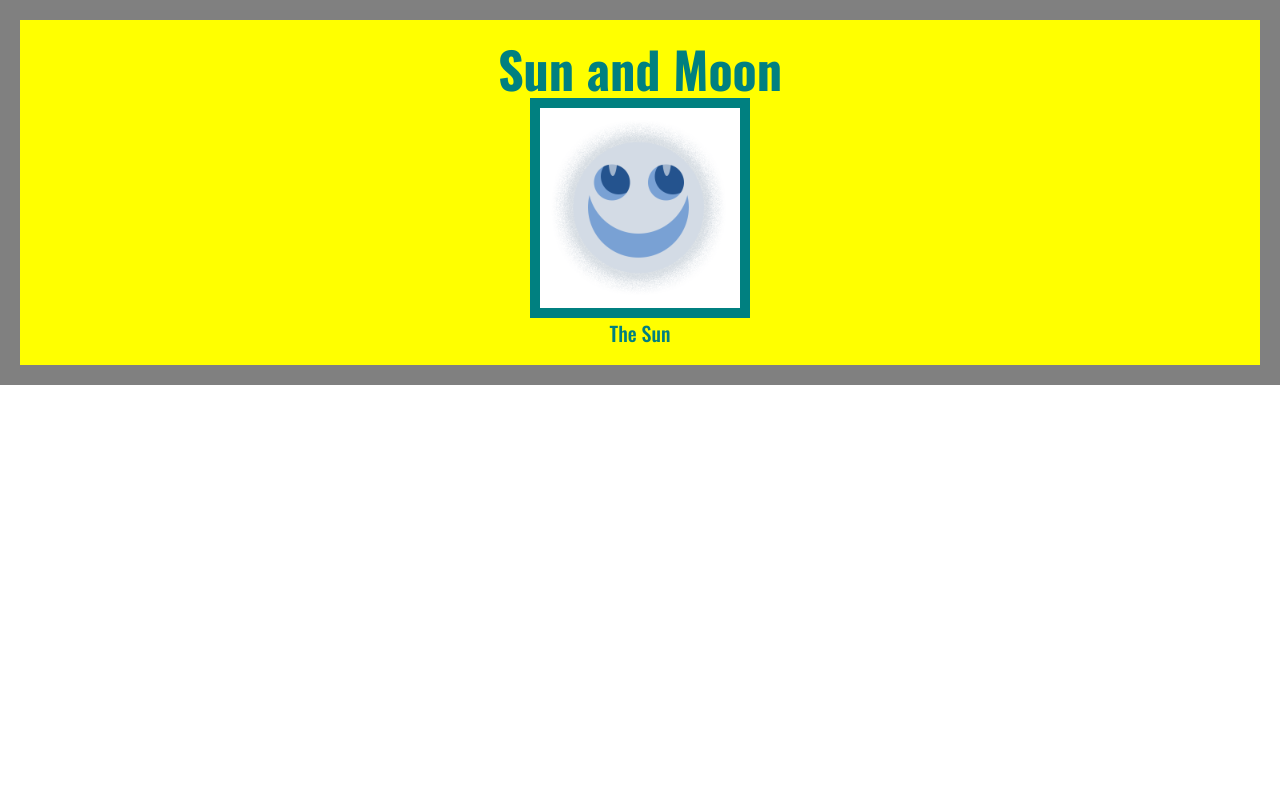
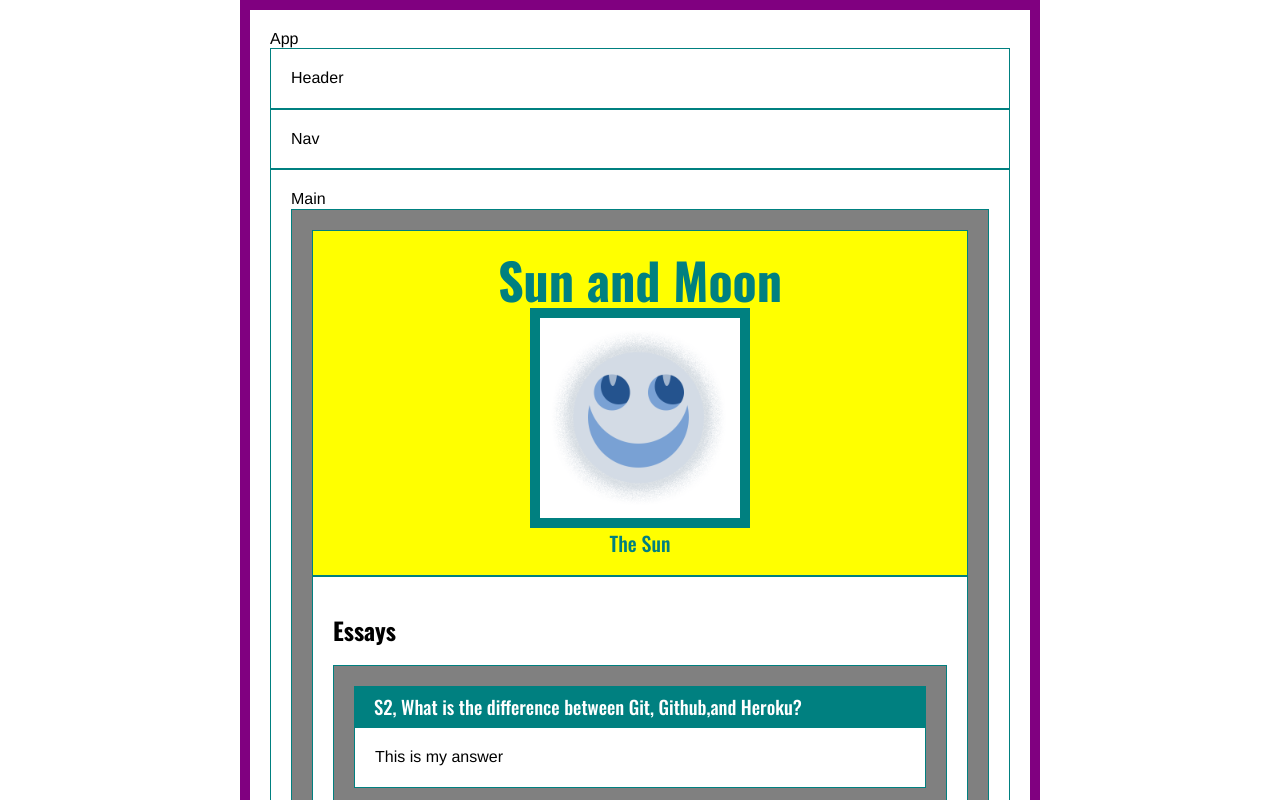
Before and after one commit to biancabonilla10/Web-1-Bonilla-Bianca-Final, a React (Create React App) app: page / in a window 1280 px wide. Shown: the top 800 px of the page. Built offline with nearby package versions, Linux system fonts and the light colour scheme.

Commit message:
Adding Single Home Page

```diff
--- /dev/null
+++ b/src/React/App.jsx
@@ -0,0 +1,34 @@
+import React from 'react';
+import styled from 'styled-components';
+
+import Header from './Layout/Header.jsx';
+import Nav from './Layout/Nav.jsx';
+import Main from './Layout/Main.jsx';
+import Footer from './Layout/Footer.jsx';
+
+const App = () => {
+
+    return (
+        <AppStyled className='App'>
+            App
+            <Header />
+            <Nav />
+            <Main />
+            <Footer />
+        </AppStyled>
+    );
+}
+
+export default App;
+
+const AppStyled = styled.div`
+    border: solid 10px purple;
+    padding: 20px;
+    max-width: 800px;
+    margin: auto;
+
+    div {
+        border: solid 1px teal;
+        padding: 20px;
+    }
+`;
--- a/src/React/Homework.jsx
+++ /dev/null
@@ -1,19 +0,0 @@
-import React from 'react';
-import styled from 'styled-components';
-
-import SunAndMoon from './SunAndMoon.jsx';
-
-const Homework = () => {
-    return (
-    <HomeworkStyled>
-        <SunAndMoon />
-        </HomeworkStyled>
-    )
-}
-
-export default Homework;
-
-const HomeworkStyled = styled.div`
-    background-color: gray;
-    padding: 20px;
-    `;
--- /dev/null
+++ b/src/React/Layout/Footer.jsx
@@ -0,0 +1,17 @@
+import React from 'react';
+import styled from 'styled-components';
+
+const Footer = () => {
+
+    return (
+        <FooterStyled className='Footer'>
+            Footer
+        </FooterStyled>
+    );
+}
+
+export default Footer;
+
+const FooterStyled = styled.div`
+
+`;
--- /dev/null
+++ b/src/React/Layout/Header.jsx
@@ -0,0 +1,17 @@
+import React from 'react';
+import styled from 'styled-components';
+
+const Header = () => {
+
+    return (
+        <HeaderStyled className='Header'>
+            Header
+        </HeaderStyled>
+    );
+}
+
+export default Header;
+
+const HeaderStyled = styled.div`
+
+`;
--- /dev/null
+++ b/src/React/Layout/Main.jsx
@@ -0,0 +1,20 @@
+import React from 'react';
+import styled from 'styled-components';
+
+import Homework from '../Homework/Homework.jsx';
+
+const Main = () => {
+
+    return (
+        <MainStyled className='Main'>
+            Main
+            <Homework />
+        </MainStyled>
+    );
+}
+
+export default Main;
+
+const MainStyled = styled.div`
+
+`;
--- /dev/null
+++ b/src/React/Layout/Nav.jsx
@@ -0,0 +1,17 @@
+import React from 'react';
+import styled from 'styled-components';
+
+const Nav = () => {
+
+    return (
+        <NavStyled className='Nav'>
+            Nav
+        </NavStyled>
+    );
+}
+
+export default Nav;
+
+const NavStyled = styled.div`
+
+`;
--- a/src/React/SunAndMoon.jsx
+++ /dev/null
@@ -1,56 +0,0 @@
-import React, { useState } from 'react';
-import styled from 'styled-components';
-
-const SunAndMoon = () => {
-
-    const [theImageSrc, theImageSrcUpdate] = useState(`assets/img/moon.png`);
-    const [theDesc, theDescUpdate] = useState('The Sun');
-
-    const changeToMoon = () => {
-        theImageSrcUpdate('/assets/img/moon.png');
-        theDescUpdate('The Moon');
-    }
-
-    const changeToSun = () => {
-        theImageSrcUpdate('/assets/img/sun.png');
-        theDescUpdate('The Sun');
-    }
-
-    return (
-    <SunAndMoonStyled>
-        <h2>Sun and Moon</h2>
-
-        <img
-        src={ theImageSrc }
-        onMouseOver={ changeToMoon }
-        onMouseOut={ changeToSun}
-        />
-
-        <h3>{ theDesc }</h3>
-        </SunAndMoonStyled>
-    )
-}
-
-export default SunAndMoon;
-
-const SunAndMoonStyled = styled.div`
-    background-color: yellow;
-    text-align: center;
-    padding: 20px;
-
-    h2 {
-        color: teal;
-        font-size: 50px;
-        margin: 0px;
-    }
-
-    h3 {
-        color: teal;
-        font-size: 20px;
-        margin: 0px;
-    }
-    img {
-        border: solid 10px teal;
-        background-color: white;
-    }
-    `;
--- a/src/index.js
+++ b/src/index.js
@@ -13,7 +13,7 @@
 /*---------------------------
 | Components
 ---------------------------*/
-import Homework from './React/Homework.jsx';
+import App from './React/App.jsx';
 
 /*---------------------------
 | Global Styles
@@ -24,4 +24,4 @@
 /*---------------------------
 | Render to DOM
 ---------------------------*/
-ReactDOM.render(<Homework />, document.getElementById('root'));
+ReactDOM.render(<App />, document.getElementById('root'));
```
